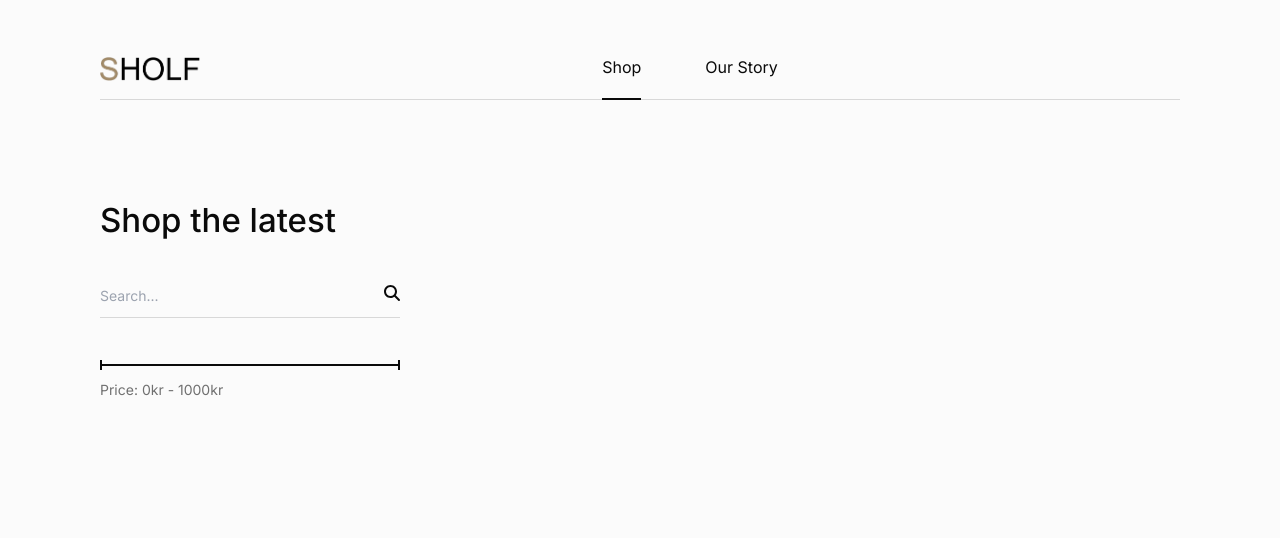
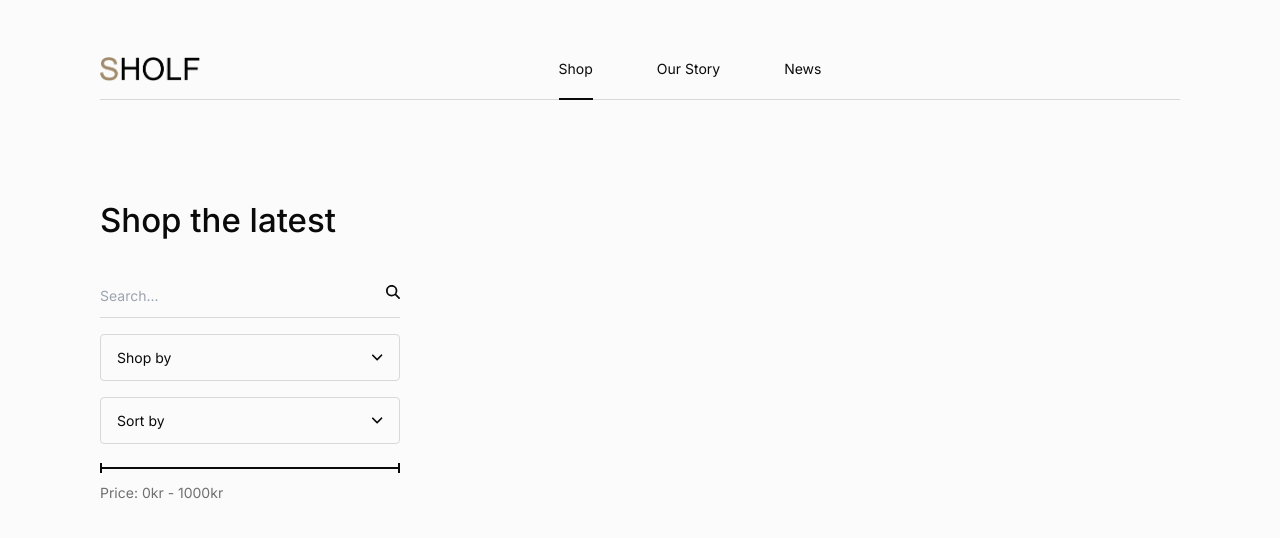
Before and after one commit to buhrmansolutions/interior-affiliate, a Next.js app: page /shop in a window 1280 px wide. Shown: the top 538 px of the page. Built offline with nearby package versions, Linux system fonts and the light colour scheme.

Commit message:
Safety commit

```diff
--- /dev/null
+++ b/app/components/filter/Dropdown.tsx
@@ -0,0 +1,54 @@
+import { useState } from "react";
+import { faAngleDown } from "@fortawesome/free-solid-svg-icons";
+import { FontAwesomeIcon } from "@fortawesome/react-fontawesome";
+
+export default ({
+  options: optionsProps,
+  label,
+}: {
+  options: Array<string>;
+  label: string;
+}) => {
+  const options = ["all", ...optionsProps];
+  const [selectedValue, setSelectedValue] = useState(null);
+  const [showOptions, setShowOptions] = useState(false);
+
+  const toggleShowOptions = () => setShowOptions(!showOptions);
+
+  const setValue = (e) => {
+    setSelectedValue(e.target.value);
+    toggleShowOptions();
+  };
+
+  const onBlur = (e) => {
+    if (e.relatedTarget && options.includes(e.relatedTarget.value)) {
+      const value = e.relatedTarget.value;
+      setSelectedValue(value === "all" ? undefined : value);
+    }
+    setShowOptions(false);
+  };
+
+  return (
+    <div>
+      <button className="select" onClick={toggleShowOptions} onBlur={onBlur}>
+        {selectedValue || label}
+        <FontAwesomeIcon icon={faAngleDown} />
+      </button>
+      {showOptions && (
+        <div className="options">
+          {options.map((option) => (
+            <button
+              value={option}
+              onClick={(e) => {
+                console.log("option", e);
+                setValue(e);
+              }}
+            >
+              {option}
+            </button>
+          ))}
+        </div>
+      )}
+    </div>
+  );
+};
--- a/app/components/filter/PriceRangeSlider.tsx
+++ b/app/components/filter/PriceRangeSlider.tsx
@@ -1,52 +1,77 @@
-import { useState, useEffect } from "react"
+import { useState } from "react";
 
 export default () => {
-    const minPrice = 0
-    const maxPrice = 1000
-    const currency = "kr"
-    const steps = (maxPrice - minPrice) / 100
-    const [from, setFrom] = useState(minPrice)
-    const [to, setTo] = useState(maxPrice)
-
-
+  const minPrice = 0;
+  const maxPrice = 1000;
+  const currency = "kr";
+  const steps = (maxPrice - minPrice) / 100;
+  const [from, setFrom] = useState(minPrice);
+  const [to, setTo] = useState(maxPrice);
 
   const onFromInput = (e: any) => {
-        const newValue = e.target.value
-        const newFromValue = Math.min(newValue, to)
-        const percentageValue = 100 * (newFromValue / (maxPrice - minPrice))
-        console.log((100 * (to - from) / (maxPrice - minPrice)) + "%")
-        document.getElementById("from-handle")!.style.left = percentageValue + "%"
-        document.getElementById("range")!.style.left = percentageValue + "%"
-        document.getElementById("range")!.style.width = (100 * (to - newFromValue) / (maxPrice - minPrice)) + "%"
-        setFrom(newFromValue)
-    }
+    const newValue = e.target.value;
+    const newFromValue = Math.min(newValue, to);
+    const percentageValue = 100 * (newFromValue / (maxPrice - minPrice));
+    console.log((100 * (to - from)) / (maxPrice - minPrice) + "%");
+    document.getElementById("from-handle")!.style.left = percentageValue + "%";
+    document.getElementById("range")!.style.left = percentageValue + "%";
+    document.getElementById("range")!.style.width =
+      (100 * (to - newFromValue)) / (maxPrice - minPrice) + "%";
+    setFrom(newFromValue);
+  };
   const onToInput = (e: any) => {
-        const newValue = e.target.value
-        const newToValue = Math.max(newValue, from)
-        const percentageValue = 100 * (newToValue / (maxPrice - minPrice))
+    const newValue = e.target.value;
+    const newToValue = Math.max(newValue, from);
+    const percentageValue = 100 * (newToValue / (maxPrice - minPrice));
 
-        document.getElementById("to-handle")!.style.left = percentageValue + "%"
-        document.getElementById("range")!.style.right = percentageValue + "%"
-        document.getElementById("range")!.style.width = (100 * (newToValue - from) / (maxPrice - minPrice)) + "%"
-        setTo(newToValue)
-    }
+    document.getElementById("to-handle")!.style.left = percentageValue + "%";
+    document.getElementById("range")!.style.right = percentageValue + "%";
+    document.getElementById("range")!.style.width =
+      (100 * (newToValue - from)) / (maxPrice - minPrice) + "%";
+    setTo(newToValue);
+  };
   return (
     <div>
       <div id="slider-distance">
         <div>
           <div id="background-range" />
           <div id="range" style={{ left: "0%", right: "0%" }}></div>
-                    <span id="from-handle" className="thumb" style={{ left: "0%" }}></span>
-                    <span id="to-handle" className="thumb" style={{ left: "100%" }}></span>
+          <span
+            id="from-handle"
+            className="thumb"
+            style={{ left: "0%" }}
+          ></span>
+          <span
+            id="to-handle"
+            className="thumb"
+            style={{ left: "100%" }}
+          ></span>
+        </div>
+        <input
+          id="from-input"
+          type="range"
+          value={from}
+          max={maxPrice}
+          min={minPrice}
+          step={steps}
+          onInput={onFromInput}
+        />
 
-                </div>
-                <input id="from-input" type="range" value={from} max={maxPrice} min={minPrice} step={steps} onInput={onFromInput} />
-
-                <input id="to-input" type="range" value={to} max={maxPrice} min={minPrice} step={steps} onInput={onToInput} />
+        <input
+          id="to-input"
+          type="range"
+          value={to}
+          max={maxPrice}
+          min={minPrice}
+          step={steps}
+          onInput={onToInput}
+        />
       </div>
       <div className="label">
-                Price: {from}{currency} - {to}{currency}
-            </div >
-        </div >
-    )
-}
+        Price: {from}
+        {currency} - {to}
+        {currency}
+      </div>
+    </div>
+  );
+};
--- a/app/components/filter/config.js
+++ b/app/components/filter/config.js
@@ -1,4 +1,9 @@
 export default {
     search: true,
     priceRange: true,
+    sortBy: true,
+    shopBy: true
 }
+
+export const sortByOptions = ["price", "date added"]
+export const shopByOptions = ["clubs", "gloves", "balls"]
--- a/app/components/filter/index.tsx
+++ b/app/components/filter/index.tsx
@@ -1,31 +1,28 @@
-'use client'
+"use client";
 
-
-import './style.css'
-import { faMagnifyingGlass } from '@fortawesome/free-solid-svg-icons'
-import { FontAwesomeIcon } from '@fortawesome/react-fontawesome'
-import PriceRangeSlider from "./PriceRangeSlider"
-import enabledFilters from "./config"
-
-
-
+import "./style.css";
+import { faMagnifyingGlass } from "@fortawesome/free-solid-svg-icons";
+import { FontAwesomeIcon } from "@fortawesome/react-fontawesome";
+import PriceRangeSlider from "./PriceRangeSlider";
+import Dropdown from "./Dropdown";
+import enabledFilters, { sortByOptions, shopByOptions } from "./config";
 
 export default function Layout() {
-
-
-
-    return (
-        <div className='filter'>
-            {enabledFilters.search &&
-                <div className="input-container">
-                    <input type="text" placeholder="Search..." />
-                    <FontAwesomeIcon icon={faMagnifyingGlass} />
-                </div>
-            }
-            {enabledFilters.priceRange &&
-                <PriceRangeSlider />
-
-            }
+  return (
+    <div className="filter">
+      {enabledFilters.search && (
+        <div className="input-container">
+          <input type="text" placeholder="Search..." />
+          <FontAwesomeIcon icon={faMagnifyingGlass} />
         </div>
-    )
+      )}
+      {enabledFilters.shopBy && (
+        <Dropdown options={shopByOptions} label="Shop by" />
+      )}
+      {enabledFilters.sortBy && (
+        <Dropdown options={sortByOptions} label="Sort by" />
+      )}
+      {enabledFilters.priceRange && <PriceRangeSlider />}
+    </div>
+  );
 }
--- a/app/components/filter/style.css
+++ b/app/components/filter/style.css
@@ -1,28 +1,25 @@
 .filter {
   width: 300px;
+  display: flex;
+  flex-direction: column;
+  gap: var(--body-large-size);
 }
 
-
-
-.input-container{
+.input-container {
   display: flex;
   position: relative;
 }
-.input-container > svg{
+.input-container > svg {
   position: absolute;
   right: 0;
 }
 
-
 #slider-distance {
   position: relative;
-    margin-top: var(--margin-large);
   height: 14px;
   display: flex;
   align-items: center;
 }
-
-
 
 #range {
   position: absolute;
@@ -40,7 +37,7 @@
   background-color: var(--black);
 }
 
-input[type=range] {
+input[type="range"] {
   position: absolute;
   pointer-events: none;
   -webkit-appearance: none;
@@ -49,19 +46,19 @@ input[type=range] {
   top: -6px;
   width: 100%;
   opacity: 0;
-    border:none;
+  border: none;
 }
 
-input[type=range]:focus::-webkit-slider-runnable-track {
+input[type="range"]:focus::-webkit-slider-runnable-track {
   background: transparent;
   border: transparent;
 }
 
-input[type=range]:focus {
+input[type="range"]:focus {
   outline: none;
 }
 
-input[type=range]::-webkit-slider-thumb {
+input[type="range"]::-webkit-slider-thumb {
   pointer-events: all;
   width: 28px;
   height: 28px;
@@ -69,41 +66,79 @@ input[type=range]::-webkit-slider-thumb {
   border: 0 none;
   -webkit-appearance: none;
   margin-top: 10px;
+  cursor: pointer;
 }
 
-input[type=range]::-ms-fill-lower {
+input[type="range"]::-ms-fill-lower {
   background: transparent;
   border: 0 none;
 }
 
-input[type=range]::-ms-fill-upper {
+input[type="range"]::-ms-fill-upper {
   background: transparent;
   border: 0 none;
 }
 
-input[type=range]::-ms-tooltip {
+input[type="range"]::-ms-tooltip {
   display: none;
 }
 
-
-#background-range{
+#background-range {
   background-color: var(--light-gray);
   height: 2px;
   position: absolute;
   width: 100%;
 }
-#to-handle{
+#to-handle {
   margin-left: -2px;
 }
 
-.label{
+.label {
   color: var(--dark-gray);
   font-size: var(--body-medium-size);
   margin-top: 8px;
 }
 
+.select {
+  width: 100%;
+  padding: var(--body-small-size) var(--body-large-size);
+  border-radius: 4px;
+  border: 1px solid var(--light-gray);
+  align-items: center;
+  justify-content: space-between;
+  display: flex;
+  cursor: pointer;
+}
+
+.options {
+  display: flex;
+  flex-direction: column;
+  align-items: flex-start;
+}
+
+.options > button {
+  width: 100%;
+  padding: var(--body-small-size) var(--body-large-size);
+  border-left: 1px solid var(--light-gray);
+  border-right: 1px solid var(--light-gray);
+  align-items: center;
+  justify-content: space-between;
+  display: flex;
+  cursor: pointer;
+}
+
+.options > button:hover {
+  background-color: var(--light-gray);
+}
+
+.options > button:last-child {
+  border-bottom: 1px solid var(--light-gray);
+  border-right: 1px solid var(--light-gray);
+  border-radius: 0px 0px 4px 4px;
+}
+
 @media only screen and (max-width: 1080px) {
-    .filter{
+  .filter {
     width: 100%;
     margin-top: var(--margin-large);
   }
--- a/app/components/header/index.tsx
+++ b/app/components/header/index.tsx
@@ -1,69 +1,80 @@
-'use client'
-import { useState } from 'react'
+"use client";
+import { useState } from "react";
 
-import type { Metadata } from 'next'
-import { Inter } from 'next/font/google'
-import { usePathname, useRouter } from 'next/navigation'
-import Link from 'next/link'
-import Image from 'next/image'
-import { faBars, faTimes } from '@fortawesome/free-solid-svg-icons'
-import { FontAwesomeIcon } from '@fortawesome/react-fontawesome'
+import type { Metadata } from "next";
+import { Inter } from "next/font/google";
+import { usePathname, useRouter } from "next/navigation";
+import Link from "next/link";
+import Image from "next/image";
+import { faBars, faTimes } from "@fortawesome/free-solid-svg-icons";
+import { FontAwesomeIcon } from "@fortawesome/react-fontawesome";
 
-import './style.css'
+import "./style.css";
 
-
-const headings = [{
+const headings = [
+  {
     heading: "Shop",
-    path: "/shop"
-}, {
+    path: "/shop",
+  },
+  {
     heading: "Our Story",
-    path: "/about"
-}
-]
+    path: "/about",
+  },
+  {
+    heading: "News",
+    path: "/news",
+  },
+];
 
 export default function Layout() {
-    const pathname = usePathname()
-    const { push } = useRouter()
-    const [showHamburgerMenu, setShowHamburgerMenu] = useState(false)
+  const pathname = usePathname();
+  const { push } = useRouter();
+  const [showHamburgerMenu, setShowHamburgerMenu] = useState(false);
 
   if (pathname === "/") {
-        push(headings[0].path)
+    push(headings[0].path);
   }
 
-
-    const toggleHamburgerMenu = () => setShowHamburgerMenu(!showHamburgerMenu)
+  const toggleHamburgerMenu = () => setShowHamburgerMenu(!showHamburgerMenu);
 
   return (
-        <div className='header'>
+    <div className="header">
       <div className="header-top-container">
         <Image src="/logo.png" alt="Sholf logo" width={100} height={23.83} />
-                <button className={`hamburger-menu-container ${showHamburgerMenu && "active"}`} onClick={toggleHamburgerMenu}>
+        <button
+          className={`hamburger-menu-container ${
+            showHamburgerMenu && "active"
+          }`}
+          onClick={toggleHamburgerMenu}
+        >
           <FontAwesomeIcon icon={faBars} className="menu-icon-bars" />
           <FontAwesomeIcon icon={faTimes} className="menu-icon-cross" />
         </button>
       </div>
       <div className="desktop-headings-container">
-                {headings.map(({ heading, path }) =>
+        {headings.map(({ heading, path }) => (
           <Link href={path} key={heading}>
-                        <h5>
-                            {heading}
-                        </h5>
-                        {path === pathname && <div className='active-indicator' />}
-                    </Link>)}
+            <h5>{heading}</h5>
+            {path === pathname && <div className="active-indicator" />}
+          </Link>
+        ))}
       </div>
-            <div className={`mobile-headings-container ${showHamburgerMenu ? "active" : "inActive"}`}>
-                {headings.map(({ heading, path }) =>
-                    <Link href={path} key={heading} onClick={() => setShowHamburgerMenu(false)}>
-                        <h5>
-                            {path === pathname ?
-                                <b>
-                                    {heading}
-                                </b> : heading
+      <div
+        className={`mobile-headings-container ${
+          showHamburgerMenu ? "active" : "inActive"
+        }`}
+      >
+        {headings.map(({ heading, path }) => (
+          <Link
+            href={path}
+            key={heading}
+            onClick={() => setShowHamburgerMenu(false)}
+          >
+            <h5>{path === pathname ? <b>{heading}</b> : heading}</h5>
+          </Link>
+        ))}
+      </div>
+      <div className="empty-element" />
+    </div>
+  );
 }
-                        </h5>
-                    </Link>)}
-            </div>
-            <div className='empty-element' />
-        </div>
-    )
-}
--- a/app/globals.css
+++ b/app/globals.css
@@ -30,6 +30,7 @@ body {
   background: var(--white);
   font-weight: var(--regular-weight);
   padding: 0px 100px;
+  font-size: var(--body-medium-size);
 }
 
 svg {
```
Also changed, not shown: app/layout.tsx (+14 -13 lines), app/shop/page.tsx (+8 -6 lines). Lines whose indentation alone changed are shown as unchanged.
